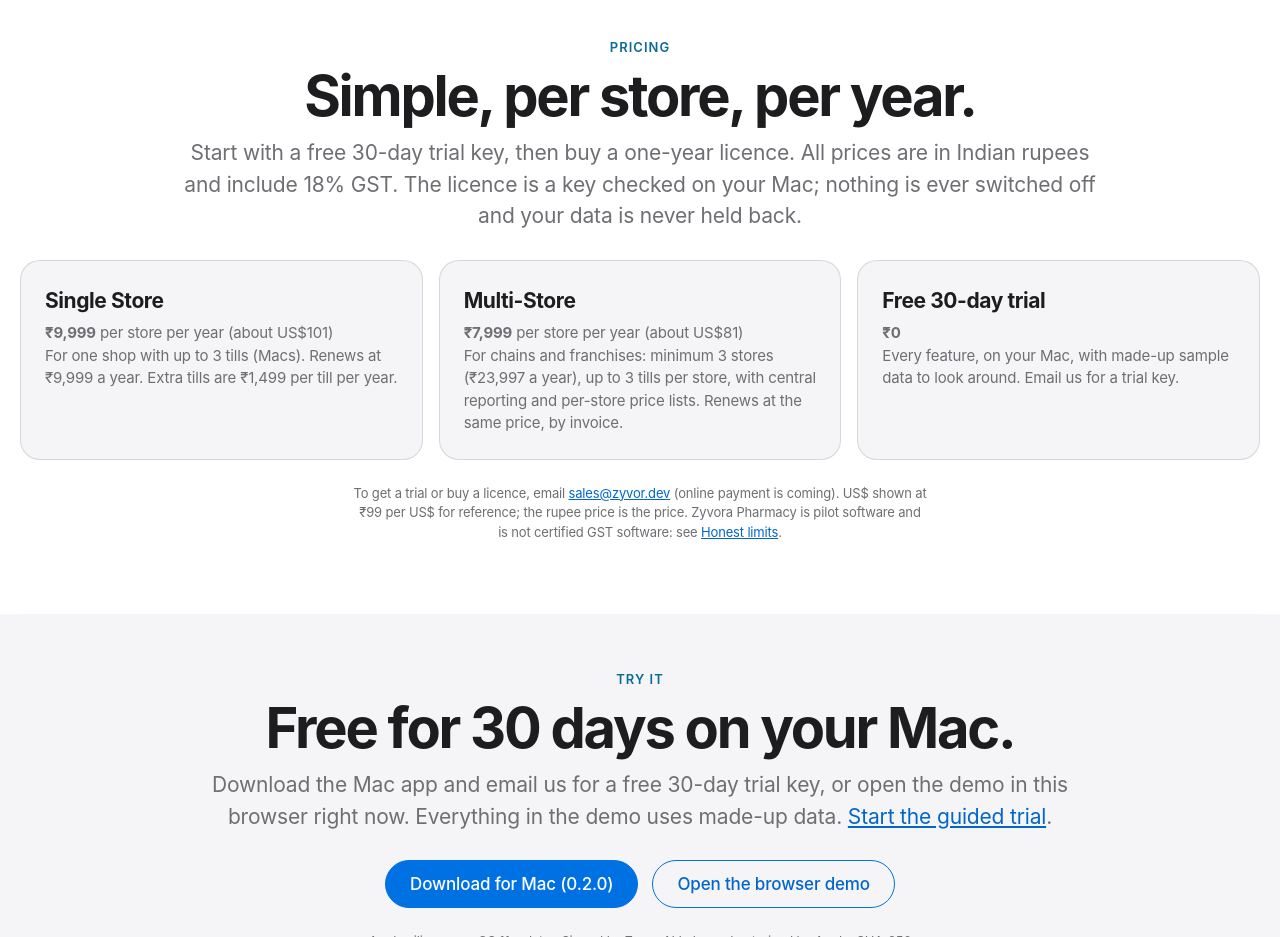
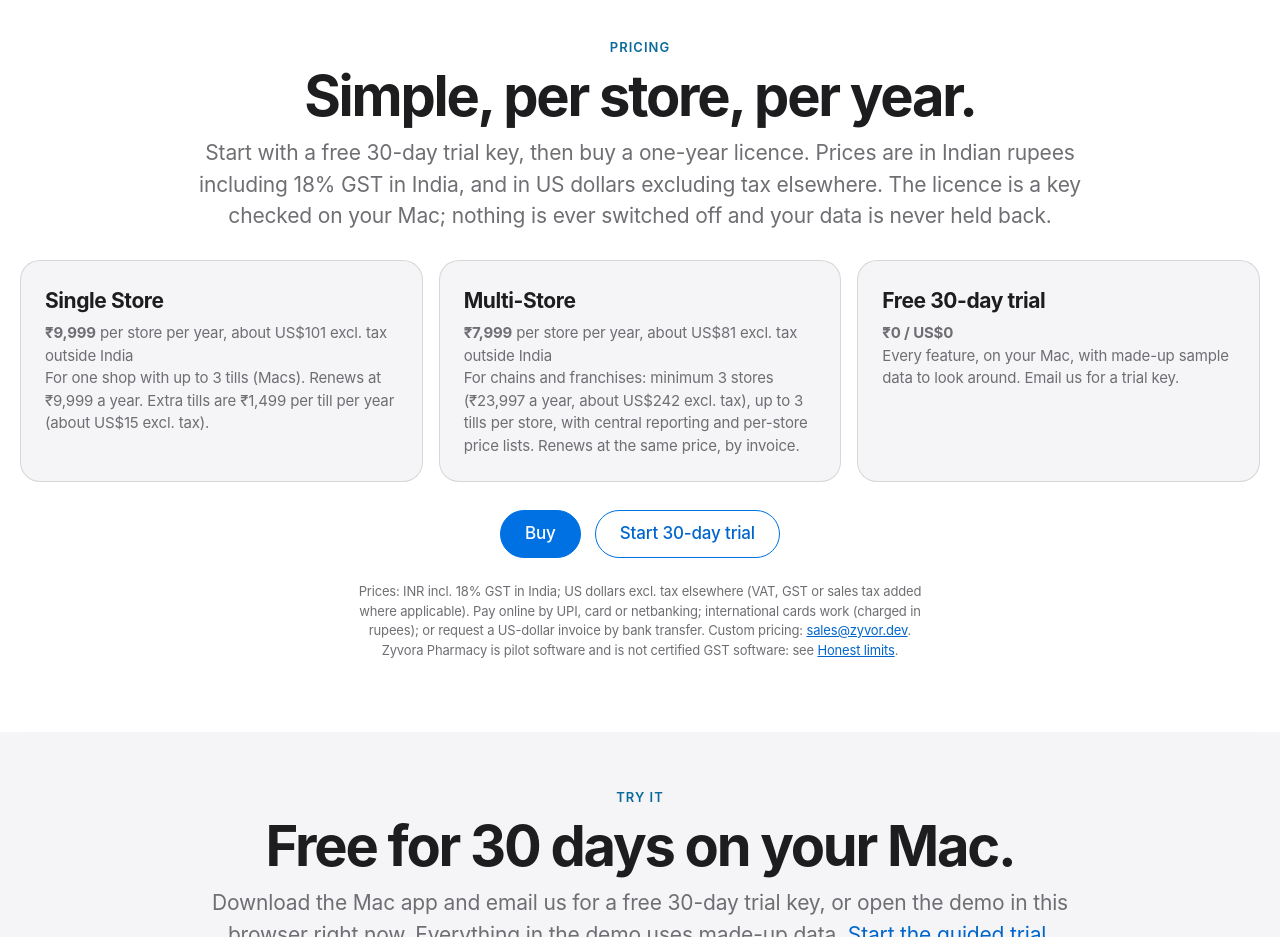
Before and after one commit to zyvorai/zyvor-pharma-site, a plain HTML site: page index.html in a window 1280 px wide. Shown: the part 5400-6337 px from the top of the page. Drawn offline with Linux system fonts and the light colour scheme.

Commit message:
Worldwide prices: INR incl. GST in India, US dollars excl. tax elsewhere
Co-Authored-By: Claude Sonnet 5.5 <noreply@anthropic.com>

```diff
--- a/index.html
+++ b/index.html
@@ -11,7 +11,7 @@
 <meta name="keywords" content="pharmacy software India, pharmacy billing, GST pharmacy, medical store software, Schedule H1 register, batch and expiry, UPI QR, pharmacy inventory, chain pharmacy, Tally export, GSTR-1, e-way bill">
 <meta property="og:image" content="https://zyvorai.github.io/zyvor-pharma-site/assets/og.png"><meta property="og:image:width" content="1200"><meta property="og:image:height" content="630"><meta property="og:image:alt" content="Zyvora Pharmacy: the pharmacy counter, done right">
 <meta name="twitter:card" content="summary_large_image"><meta name="twitter:image" content="https://zyvorai.github.io/zyvor-pharma-site/assets/og.png">
-<script type="application/ld+json">{"@context":"https://schema.org","@type":"SoftwareApplication","name":"Zyvora Pharmacy","applicationCategory":"BusinessApplication","operatingSystem":"macOS (Apple silicon)","description":"A pharmacy counter and stock system for India: GST, batches and expiry, Schedule H/H1/X, the controlled-drug register, purchasing and GST returns.","url":"https://zyvorai.github.io/zyvor-pharma-site/","publisher":{"@type":"Organization","name":"Zyvor AI Labs"}}</script>
+<script type="application/ld+json">{"@context":"https://schema.org","@type":"SoftwareApplication","name":"Zyvora Pharmacy","applicationCategory":"BusinessApplication","operatingSystem":"macOS (Apple silicon)","description":"A pharmacy counter and stock system for India: GST, batches and expiry, Schedule H/H1/X, the controlled-drug register, purchasing and GST returns.","url":"https://zyvorai.github.io/zyvor-pharma-site/","offers":[{"@type":"Offer","name":"Single Store, per store per year (India, incl. 18% GST)","price":"9999","priceCurrency":"INR","url":"https://zyvor.dev/buy"},{"@type":"Offer","name":"Single Store, per store per year (outside India, excl. tax)","price":"101","priceCurrency":"USD","url":"https://zyvor.dev/buy"},{"@type":"Offer","name":"Multi-Store, per store per year, minimum 3 stores (India, incl. 18% GST)","price":"7999","priceCurrency":"INR","url":"https://zyvor.dev/buy"},{"@type":"Offer","name":"Multi-Store, per store per year, minimum 3 stores (outside India, excl. tax)","price":"81","priceCurrency":"USD","url":"https://zyvor.dev/buy"}],"publisher":{"@type":"Organization","name":"Zyvor AI Labs"}}</script>
 <script src="theme.js"></script>
 <link rel="stylesheet" href="site.css">
 
@@ -75,13 +75,14 @@
 </section>
 
 <section id="pricing">
-  <div class="center"><p class="kicker">Pricing</p><h2>Simple, per store, per year.</h2><p class="sub">Start with a free 30-day trial key, then buy a one-year licence. All prices are in Indian rupees and include 18% GST. The licence is a key checked on your Mac; nothing is ever switched off and your data is never held back.</p></div>
+  <div class="center"><p class="kicker">Pricing</p><h2>Simple, per store, per year.</h2><p class="sub">Start with a free 30-day trial key, then buy a one-year licence. Prices are in Indian rupees including 18% GST in India, and in US dollars excluding tax elsewhere. The licence is a key checked on your Mac; nothing is ever switched off and your data is never held back.</p></div>
   <div class="grid">
-    <div class="card"><h3>Single Store</h3><p><b>&#8377;9,999</b> per store per year (about US$101)</p><p>For one shop with up to 3 tills (Macs). Renews at &#8377;9,999 a year. Extra tills are &#8377;1,499 per till per year.</p></div>
-    <div class="card"><h3>Multi-Store</h3><p><b>&#8377;7,999</b> per store per year (about US$81)</p><p>For chains and franchises: minimum 3 stores (&#8377;23,997 a year), up to 3 tills per store, with central reporting and per-store price lists. Renews at the same price, by invoice.</p></div>
-    <div class="card"><h3>Free 30-day trial</h3><p><b>&#8377;0</b></p><p>Every feature, on your Mac, with made-up sample data to look around. Email us for a trial key.</p></div>
+    <div class="card"><h3>Single Store</h3><p><b>&#8377;9,999</b> per store per year, about US$101 excl. tax outside India</p><p>For one shop with up to 3 tills (Macs). Renews at &#8377;9,999 a year. Extra tills are &#8377;1,499 per till per year (about US$15 excl. tax).</p></div>
+    <div class="card"><h3>Multi-Store</h3><p><b>&#8377;7,999</b> per store per year, about US$81 excl. tax outside India</p><p>For chains and franchises: minimum 3 stores (&#8377;23,997 a year, about US$242 excl. tax), up to 3 tills per store, with central reporting and per-store price lists. Renews at the same price, by invoice.</p></div>
+    <div class="card"><h3>Free 30-day trial</h3><p><b>&#8377;0 / US$0</b></p><p>Every feature, on your Mac, with made-up sample data to look around. Email us for a trial key.</p></div>
   </div>
-  <p class="center small">To get a trial or buy a licence, email <a href="mailto:sales@zyvor.dev?subject=Zyvora%20Pharmacy%20licence%20key">sales@zyvor.dev</a> (online payment is coming). US$ shown at &#8377;99 per US$ for reference; the rupee price is the price. Zyvora Pharmacy is pilot software and is not certified GST software: see <a href="#honest">Honest limits</a>.</p>
+  <div class="cta"><a class="btn primary" href="https://zyvor.dev/buy">Buy</a><a class="btn" href="mailto:sales@zyvor.dev?subject=Zyvora%20Pharmacy%2030-day%20trial%20key">Start 30-day trial</a></div>
+  <p class="center small">Prices: INR incl. 18% GST in India; US dollars excl. tax elsewhere (VAT, GST or sales tax added where applicable). Pay online by UPI, card or netbanking; international cards work (charged in rupees); or request a US-dollar invoice by bank transfer. Custom pricing: <a href="mailto:sales@zyvor.dev?subject=Zyvora%20Pharmacy%20licence%20key">sales@zyvor.dev</a>. Zyvora Pharmacy is pilot software and is not certified GST software: see <a href="#honest">Honest limits</a>.</p>
 </section>
 
 <section class="tint try-band" id="install">
```
Also changed, not shown: 1 other file.
